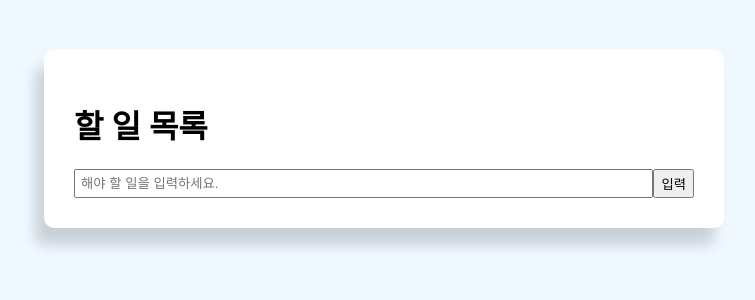
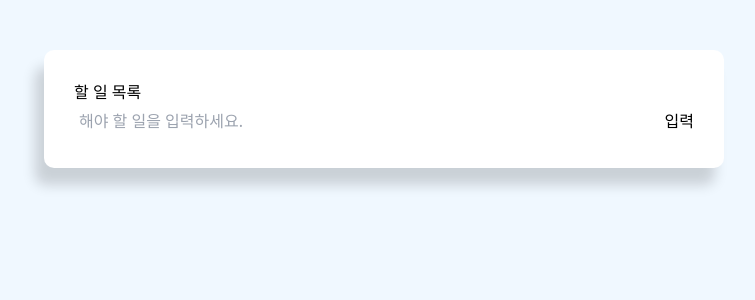
Before and after one commit to devmagrfs/todoapp-react-practice, a React (Create React App) app: page / in a window 1280 px wide. Shown: the top 300 px of the page, without its empty margins (256-1011 px from the left). Built offline with nearby package versions, Linux system fonts and the light colour scheme.

Commit message:
add: tailwind config 추가 및 설정

```diff
--- a/src/App.css
+++ b/src/App.css
@@ -1,3 +1,7 @@
+@tailwind base;
+@tailwind components;
+@tailwind utilities;
+
 .container {
 	margin: auto;
 	max-width: 680px;
--- /dev/null
+++ b/tailwind.config.js
@@ -0,0 +1,8 @@
+/** @type {import('tailwindcss').Config} */
+module.exports = {
+  content: ["./src/**/*.{html,js,jsx,ts,tsx}"],
+  theme: {
+    extend: {},
+  },
+  plugins: [],
+}
```
Lines whose indentation alone changed are shown as unchanged.
